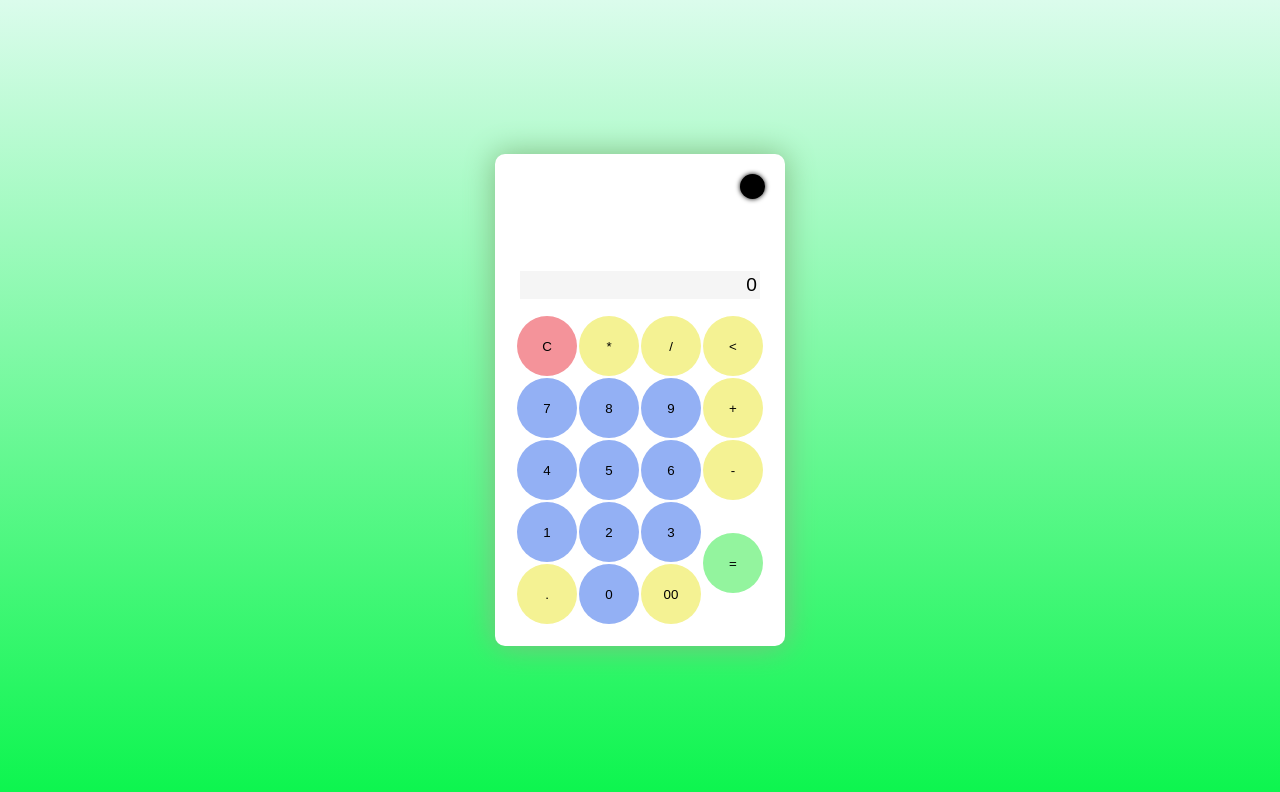
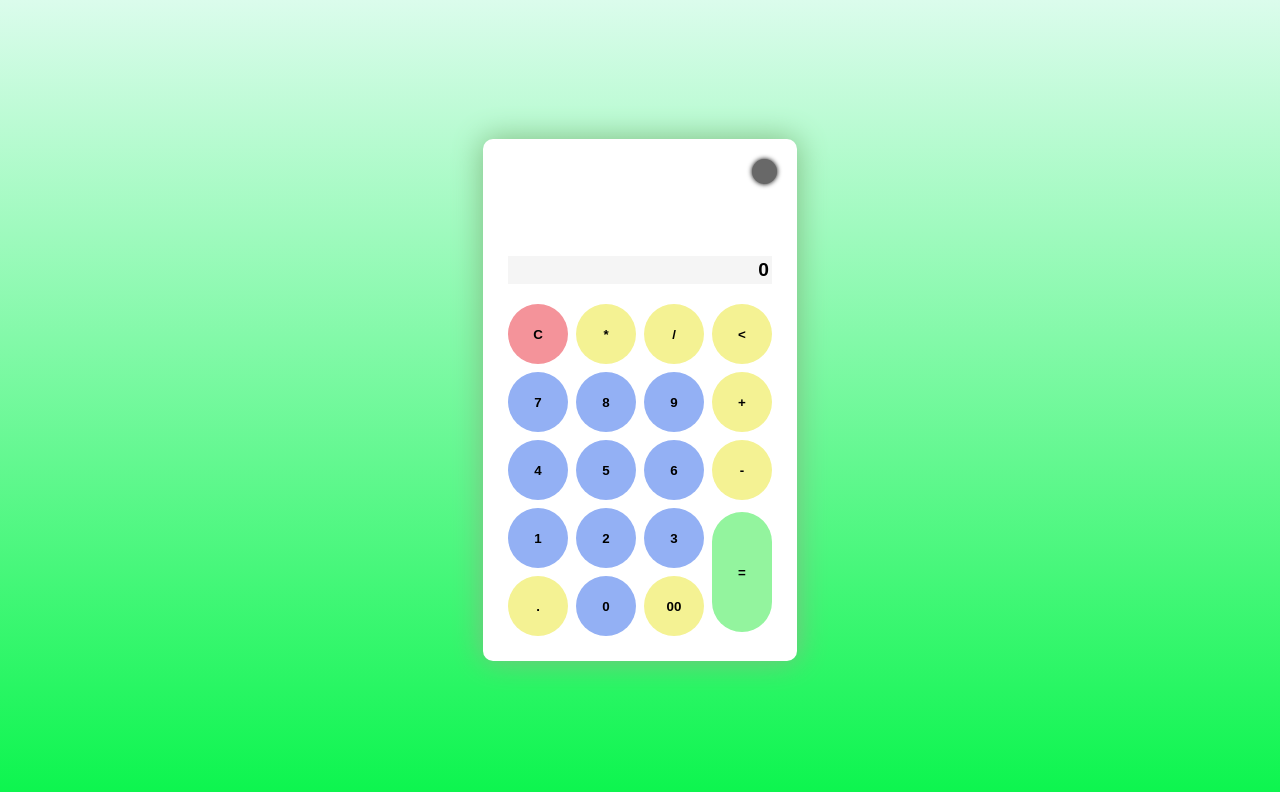
Before and after one commit to Erwin-Eli-Parada/calculadora, a plain HTML site: page index.html in a window 1280 px wide. Drawn offline with Linux system fonts and the light colour scheme.

Commit message:
tamaños

```diff
--- a/css/style.scss
+++ b/css/style.scss
@@ -6,6 +6,7 @@
 }
 body{
     background: linear-gradient(180deg,rgb(219, 252, 236),rgb(11, 245, 77));
+    font-weight: bolder;
 }
 .container{
     height: 100vh;
@@ -28,7 +29,7 @@ body{
 
     .theme-toggler{
         position: absolute;
-        background: black;
+        background: rgb(104, 104, 104);
         top: 20px;
         width: 25px;
         height: 25px;
@@ -60,6 +61,8 @@ body{
         width: 60px;
         border-radius: 30px;
         border-width: 0;
+        font-weight: 600;
+        margin: 3px;
     }
 
     #clear{
@@ -74,5 +77,6 @@ body{
     }
     .btn-equals{
         background-color: #93f49e;
+        height: 120px;
     }
 }
--- a/index.html
+++ b/index.html
@@ -12,7 +12,7 @@
     <div class="container">
         <div class="calculator dark">
             <div class="theme-toggler active">
-                <i class="toggler-icon">.</i>
+                <i class="toggler-icon"></i>
             </div>
             <div class="display-screen">
                 <div id="display">0</div>
```
Also changed, not shown: css/style.css, 1 other file.
